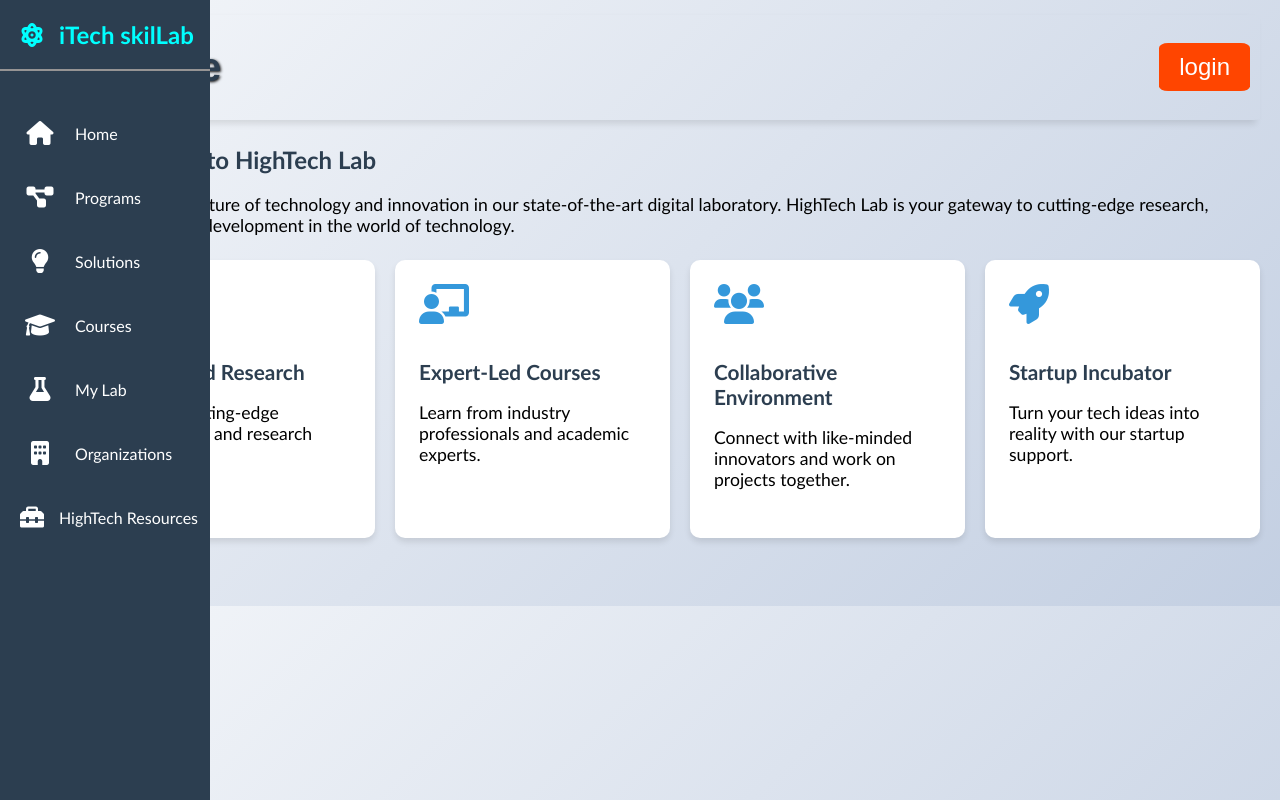
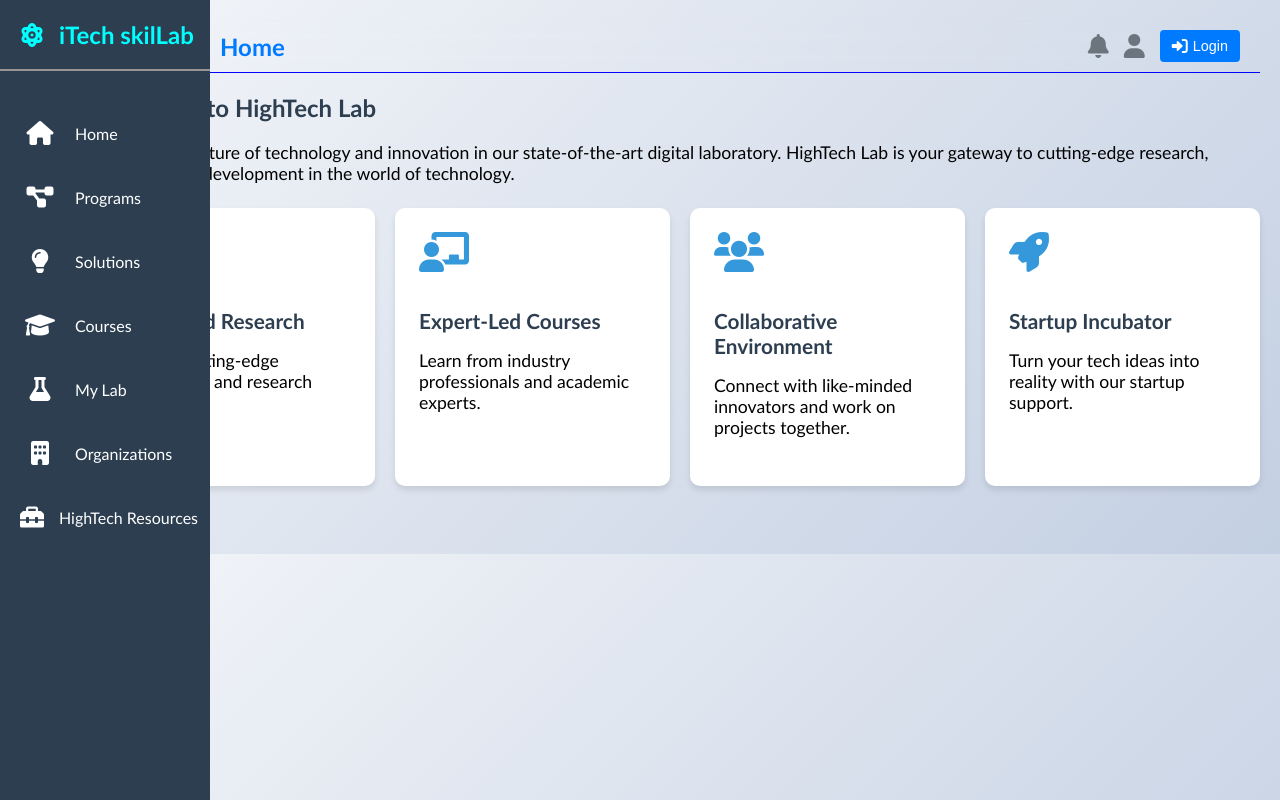
Before and after one commit to catalyst254/highTech, a PHP site: page /hightechlab.html in a window 1280 px wide. Run offline with PHP 8.4, Linux system fonts and the light colour scheme.

Commit message:
update changes

```diff
--- a/hightechlab.html
+++ b/hightechlab.html
@@ -49,7 +49,14 @@
         <section id="home" class="section active">
             <div class="top">
                 <h1><span>Home</span></h1>
-                <button>login</button>
+                <div class="user-controls">
+                    <i class="fas fa-bell user-icon"></i>
+                    <i class="fas fa-user user-icon"></i>
+                    <button class="login-btn">
+                        <i class="fas fa-sign-in-alt"></i>
+                        <span>Login</span>
+                    </button>
+                </div>
             </div>
             <h1>Welcome to HighTech Lab</h1>
             <p>Explore the future of technology and innovation in our state-of-the-art digital laboratory. HighTech Lab is your gateway to cutting-edge research, learning, and development in the world of technology.</p>
@@ -80,8 +87,15 @@
             <!-- programs-->
         <section id="programs" class="section">
             <div class="top">
-                <h1><span>Tech Programs</span></h1>
-                <button class="login-btn">Login</button>
+                <h1><span>Tech programs</span></h1>
+                <div class="user-controls">
+                    <i class="fas fa-bell user-icon"></i>
+                    <i class="fas fa-user user-icon"></i>
+                    <button class="login-btn">
+                        <i class="fas fa-sign-in-alt"></i>
+                        <span>Login</span>
+                    </button>
+                </div>
             </div>
             <h1>Empowering the Next Generation of Tech Leaders</h1>
             <p class="intro">Discover our wide array of cutting-edge technology programs designed to propel your career in various tech domains.</p>
@@ -145,7 +159,14 @@
         <section id="solutions" class="section">
             <div class="top">
                 <h1><span>Our Solutions</span></h1>
-                <button>login</button>
+                <div class="user-controls">
+                    <i class="fas fa-bell user-icon"></i>
+                    <i class="fas fa-user user-icon"></i>
+                    <button class="login-btn">
+                        <i class="fas fa-sign-in-alt"></i>
+                        <span>Login</span>
+                    </button>
+                </div>
             </div>
             <p>Discover innovative technological solutions to address modern challenges.</p>
             <div class="card-grid">
@@ -170,8 +191,15 @@
  <!-- Our Courses -->
 <section id="courses" class="section">
     <div class="top">
-      <h1><span>Our Courses</span></h1>
-      <button>login</button>
+        <h1><span>Our Courses</span></h1>
+        <div class="user-controls">
+            <i class="fas fa-bell user-icon"></i>
+            <i class="fas fa-user user-icon"></i>
+            <button class="login-btn">
+                <i class="fas fa-sign-in-alt"></i>
+                <span>Login</span>
+            </button>
+        </div>
     </div>
     <p class="courses-description">Unlock your potential with our diverse range of expert-led technology courses.</p>
     <div class="courses-grid">
@@ -281,9 +309,15 @@
         <!-- user Lab -->
         <section id="my-lab" class="section">
             <div class="top">
-                <h1><span>My Lab</span></h1>
-                <button class="login-btn">Login</button>
-                <button class="logout-btn" style="display: none;">Logout</button>
+                <h1><span>User Lab</span></h1>
+                <div class="user-controls">
+                    <i class="fas fa-bell user-icon"></i>
+                    <i class="fas fa-user user-icon"></i>
+                    <button class="login-btn">
+                        <i class="fas fa-sign-in-alt"></i>
+                        <span>Login</span>
+                    </button>
+                </div>
             </div>
             <div class="lab-content not-logged-in">
                 <div class="welcome-container">
@@ -342,7 +376,14 @@
         <section id="organizations" class="section">
             <div class="top">
                 <h1><span>Organizations</span></h1>
-                <button>login</button>
+                <div class="user-controls">
+                    <i class="fas fa-bell user-icon"></i>
+                    <i class="fas fa-user user-icon"></i>
+                    <button class="login-btn">
+                        <i class="fas fa-sign-in-alt"></i>
+                        <span>Login</span>
+                    </button>
+                </div>
             </div>
             <h2></h2>
             <p>Explore partner organizations and collaboration opportunities.</p>
@@ -352,8 +393,15 @@
         <!--  resources -->
         <section id="resources" class="section">
             <div class="top">
-                <h1><span>HighTech Resources</span></h1>
-                <button>login</button>
+                <h1><span>Resources</span></h1>
+                <div class="user-controls">
+                    <i class="fas fa-bell user-icon"></i>
+                    <i class="fas fa-user user-icon"></i>
+                    <button class="login-btn">
+                        <i class="fas fa-sign-in-alt"></i>
+                        <span>Login</span>
+                    </button>
+                </div>
             </div>
             <h2></h2>
             <p>Access a wealth of tech resources and learning materials.</p>
@@ -376,6 +424,7 @@
                 });
             });
         });
+
     </script>
     <!--lab-->
       <script>
--- a/htql.css
+++ b/htql.css
@@ -14,7 +14,7 @@ body {
   transition: width 0.3s;
   overflow: hidden;
   position: fixed;
-  z-index: 1000;
+  z-index: 10000;
 }
 
 .sidenav:hover {
@@ -84,43 +84,56 @@ body {
   display: flex;
   justify-content: space-between;
   align-items: center;
-  padding: 10px;
-  border-radius: 1%;
-  box-shadow: -4px 4px 6px rgba(0, 0, 0, 0.1);
-  animation: bounce 0.5s ease infinite alternate;
+  padding: 10px 20px;
+  backdrop-filter: blur(10px);
+  border-bottom: 1px solid #0004ff;
+  position: sticky;
+  top: 0;
+  z-index: 1000;
 }
 
-h1 span {
+.top h1 {
   margin: 0;
-  font-family: 'Arial', sans-serif;
-  font-size: 2.5rem;
-  text-shadow: 1px 1px 3px rgb(0, 0, 0);
+  font-size: 1.5rem;
+  text-align: center;
 }
 
-button {
-  background-color: orangered;
-  border: none;
-  color: #ffffff;
-  padding: 10px 20px;
-  font-size: 1.5rem;
-  border-radius: 10%;
-  cursor: pointer;
-  transition: all 0.3s ease;
+.top h1 span {
+  color: #007bff;
+  margin-left: 100px;
 }
 
-button:hover {
-  background-color: #34495e;
-  color: #00ffea;
-  transform: scale(1.05);
+.user-controls {
+  display: flex;
+  align-items: center;
+  gap: 15px;
 }
 
-@keyframes bounce {
-  from {
-      transform: translateY(0);
-  }
-  to {
-      transform: translateY(-5px);
-  }
+.user-icon {
+  font-size: 1.5rem;
+  color: #6c757d;
+}
+
+.login-btn, .logout-btn {
+  display: flex;
+  align-items: center;
+  gap: 5px;
+  padding: 8px 12px;
+  background-color: #007bff;
+  color: white;
+  border: none;
+  border-radius: 4px;
+  cursor: pointer;
+  transition: background-color 0.3s;
+  font-size: 0.9rem;
+}
+
+.login-btn:hover, .logout-btn:hover {
+  background-color: #0056b3;
+}
+
+.login-btn i, .logout-btn i {
+  font-size: 1rem;
 }
 
 .content {
```
Also changed, not shown: other parts of htql.css (+41 -7 lines).
